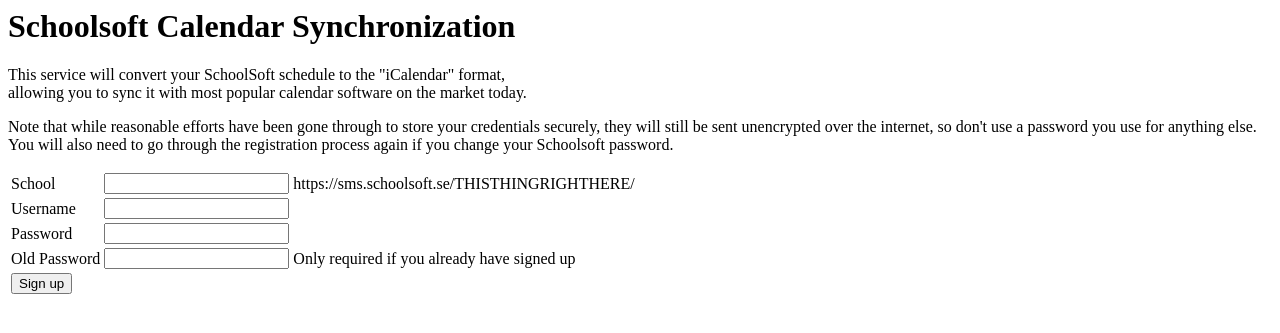
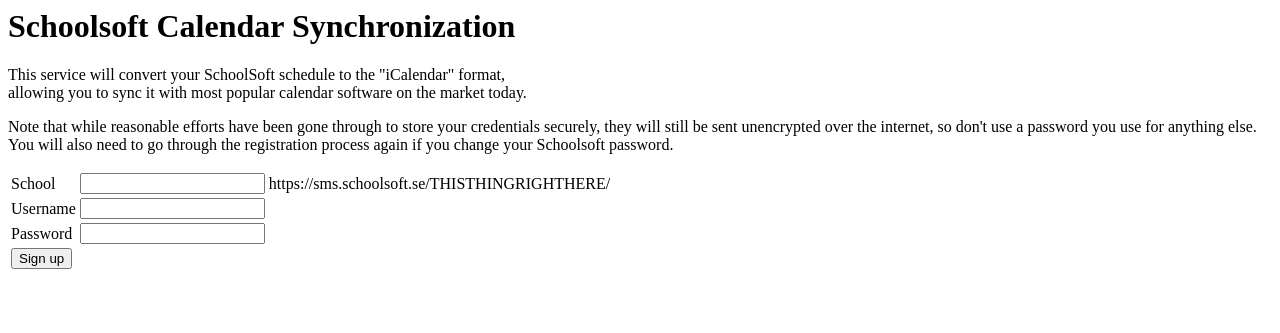
Before and after one commit to nightkr/SchoolsoftSync, a Flask app: page / in a window 1280 px wide. Shown: the top 333 px of the page. Run offline with Flask 2, Linux system fonts and the light colour scheme; parts of the project's set-up code (start-up, migrations or seed data) failed here and were passed over.

Commit message:
Removed requirement of entering the old password if already registered

```diff
--- a/schoolsoftsync/app.py
+++ b/schoolsoftsync/app.py
@@ -138,27 +138,24 @@
             signup_form.school.data = school_re_match.group('school')
 
         cred = signup_form.find_stored_credential()
-        if cred and cred.decrypt_password(cred.get_password_crypto_key(signup_form.old_password.data)) != signup_form.old_password.data:
-            flash("The old password didn't match, please enter your old password too")
-        else:
-            if not cred:
-                cred = models.StoredCredential()
-                cred.school = signup_form.school.data
-                cred.username = signup_form.username.data
-                models.db.session.add(cred)
-            key, cred.encrypted_password = cred.encrypt_password(signup_form.password.data)
-            models.db.session.commit()
+        if not cred:
+            cred = models.StoredCredential()
+            cred.school = signup_form.school.data
+            cred.username = signup_form.username.data
+            models.db.session.add(cred)
+        key, cred.encrypted_password = cred.encrypt_password(signup_form.password.data)
+        models.db.session.commit()
 
-            try:
-                ss_user = schoolsoft.User(cred.school, cred.username, signup_form.password.data)
-                ss_user._try_get("https://sms.schoolsoft.se/%s/" % cred.school)
-                verified = True
-            except Exception:
-                flash("The credentials could not be verified with SchoolSoft")
-                verified = False
+        try:
+            ss_user = schoolsoft.User(cred.school, cred.username, signup_form.password.data)
+            ss_user._try_get("https://sms.schoolsoft.se/%s/" % cred.school)
+            verified = True
+        except Exception:
+            flash("The credentials could not be verified with SchoolSoft")
+            verified = False
 
-            if verified:
-                addr = url_for('db_pass', _external=True, tz_region='Europe', tz='Stockholm', school=cred.school, username=cred.username, hash=key.encode("hex"))
-                flash(Markup('Signed up successfully, you can now subscribe to your schoolsoft schedule in your calendar by entering the address <a href="%s">%s</a>' % (addr.replace("http://", "webcal://").replace("https://", "webcal://"), addr)))
+        if verified:
+            addr = url_for('db_pass', _external=True, tz_region='Europe', tz='Stockholm', school=cred.school, username=cred.username, hash=key.encode("hex"))
+            flash(Markup('Signed up successfully, you can now subscribe to your schoolsoft schedule in your calendar by entering the address <a href="%s">%s</a>' % (addr.replace("http://", "webcal://").replace("https://", "webcal://"), addr)))
 
     return render_template('index.html', signup_form=signup_form)
--- a/schoolsoftsync/forms.py
+++ b/schoolsoftsync/forms.py
@@ -6,7 +6,6 @@
     school = TextField(description="https://sms.schoolsoft.se/THISTHINGRIGHTHERE/", validators=[Required()])
     username = TextField(validators=[Required()])
     password = PasswordField(validators=[Required()])
-    old_password = PasswordField(description="Only required if you already have signed up")
 
     def find_stored_credential(self):
         return models.StoredCredential.query.filter_by(school=self.school.data, username=self.username.data).first()
--- a/schoolsoftsync/templates/index.html
+++ b/schoolsoftsync/templates/index.html
@@ -41,11 +41,6 @@
 					<td>{{ signup_form.password.description }}</td>
 				</tr>
 				<tr>
-					<td>{{ signup_form.old_password.label() }}</td>
-					<td>{{ signup_form.old_password() }}</td>
-					<td>{{ signup_form.old_password.description }}</td>
-				</tr>
-				<tr>
 					<td colspan="3">
 						<input type="submit" value="Sign up">
 					</td>
```
